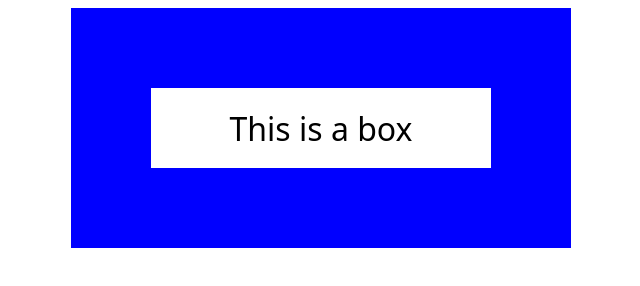
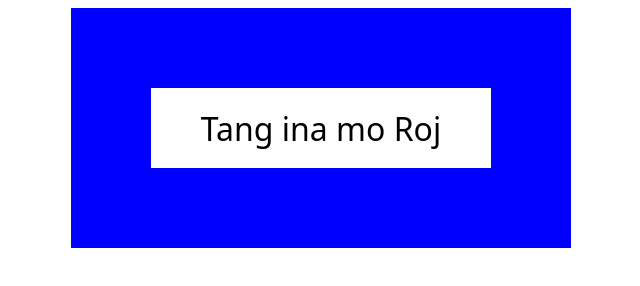
Before and after one commit to kitmrjn/Advance-Selectors, a plain HTML site: page index.html in a window 1280 px wide. Shown: the whole page, without its empty margins (319-959 px from the left). Drawn offline with Linux system fonts and the light colour scheme; a web font is replaced by a local one.

Commit message:
change the text

```diff
--- a/index.html
+++ b/index.html
@@ -22,7 +22,7 @@
     <div class="middle-box">
         <div class="second-box first"></div>
         <div class="second-box middle">
-            <div class="box-title">This is a box</div>
+            <div class="box-title">Tang ina mo Roj</div>
         </div>
         <div class="second-box third"></div>
     </div>
```
